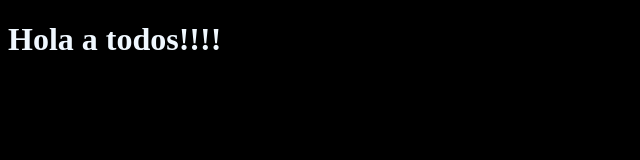
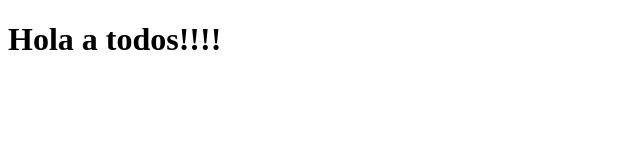
Before and after one commit to lchaconc/demo-uso-github, a plain HTML site: page index.html in a window 1280 px wide. Shown: the whole page, without its empty margins (0-640 px from the left). Drawn offline with Linux system fonts and the light colour scheme.

Commit message:
Revert "implementación de reglas de estilos"
This reverts commit 84204387142874b6da93311dbffded3caf559062.

```diff
--- a/index.html
+++ b/index.html
@@ -4,7 +4,6 @@
     <meta charset="UTF-8">
     <meta name="viewport" content="width=device-width, initial-scale=1.0">
     <title>Demo</title>
-    <link rel="stylesheet" href="style.css">
 </head>
 <body>
 
--- a/style.css
+++ /dev/null
@@ -1,4 +0,0 @@
-body {
-    background-color: black;
-    color: aliceblue;
-}
```
